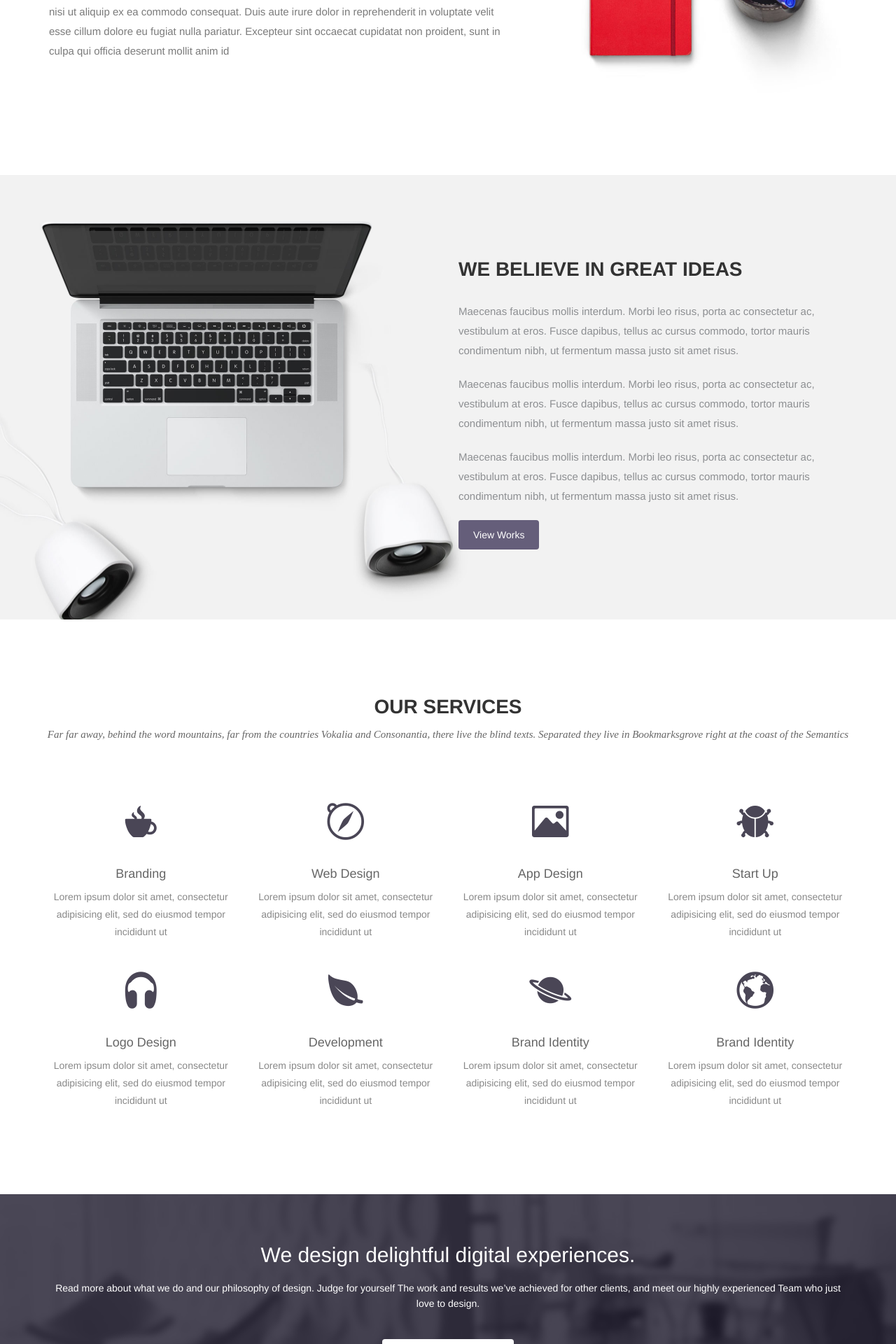
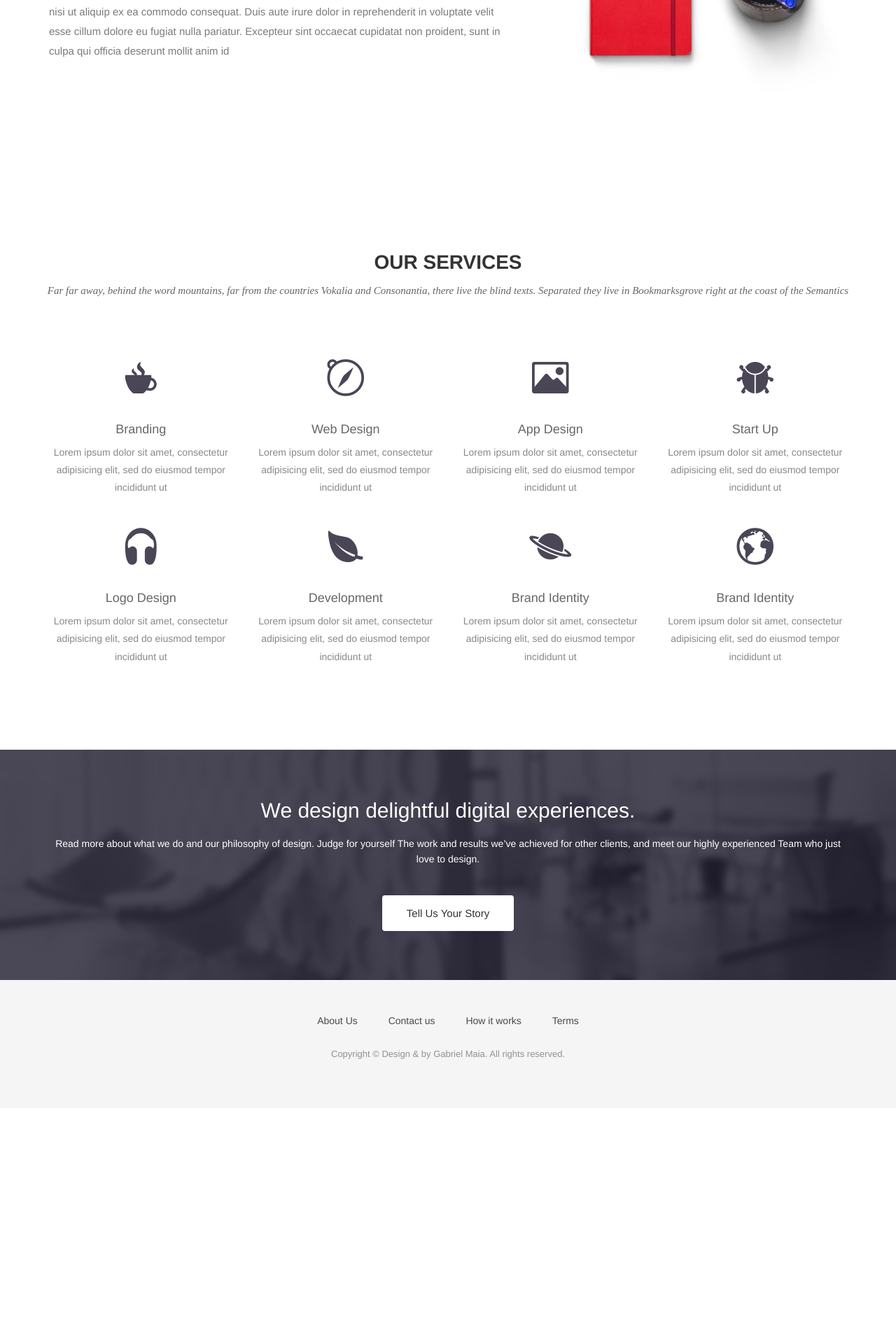
Before and after one commit to wakecup/old_wakecup_website, a Jekyll site: the page built from index.html, in a window 1280 px wide. Shown: the part 1176-3096 px from the top of the page at 70% size. Built offline with Jekyll 4.4.1, drawn with Linux system fonts in a browser that asks for light colours; nearby versions of some CDN libraries; some web fonts are replaced; after the commit the page ends 2759 px from its top, so only the background shows below that; some of the changed text lies outside the part shown.

Commit message:
Alterado favicon e escondido partes da página principal

```diff
--- a/_sass/airspace.scss
+++ b/_sass/airspace.scss
@@ -50,6 +50,10 @@
         }
         color: #666;
     }
+}
+
+.hide {
+    display: none;
 }
 /* Header */
 @import 'header';
--- a/index.html
+++ b/index.html
@@ -38,7 +38,7 @@
     </div>
   </div>
 </section>
-
+<div class="hide">
 <section id="feature">
 <div class="container">
   <div class="row">
@@ -52,7 +52,7 @@
   </div>
 </div>
 </section>
-
+</div>
 <!-- Service Start -->
 <section id="service">
   <div class="container">
@@ -137,8 +137,9 @@
   </div>
 </section>
 <!-- Content Start -->
+<div class="hide">
 <section id="testimonial">
-  <div class="container">
+  <div class="container hide">
     <div class="row">
       <div class="section-title text-center">
         <h2>Fun Facts About Us</h2>
@@ -222,3 +223,4 @@
     </div>
   </div>
 </section>
+</div>
```
Also changed, not shown: favicon.ico.
